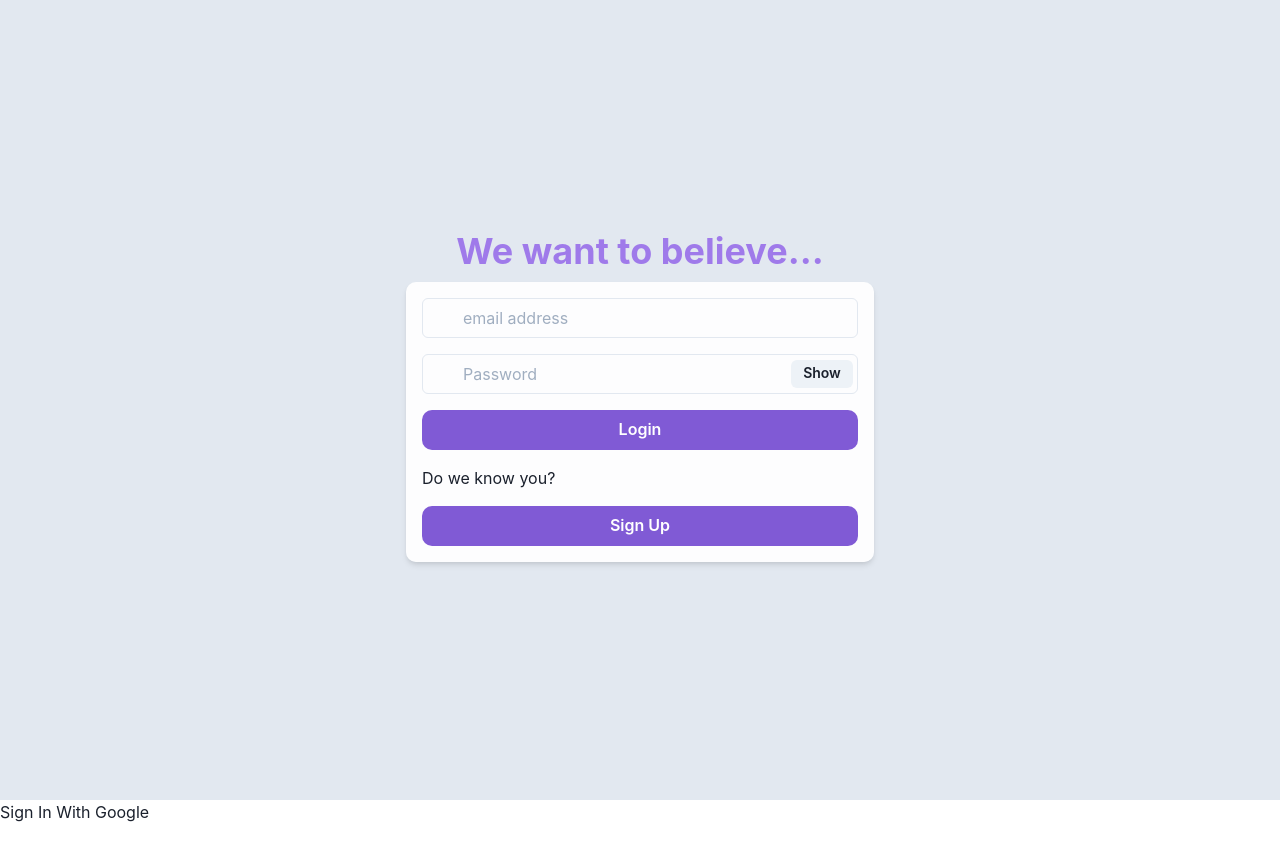
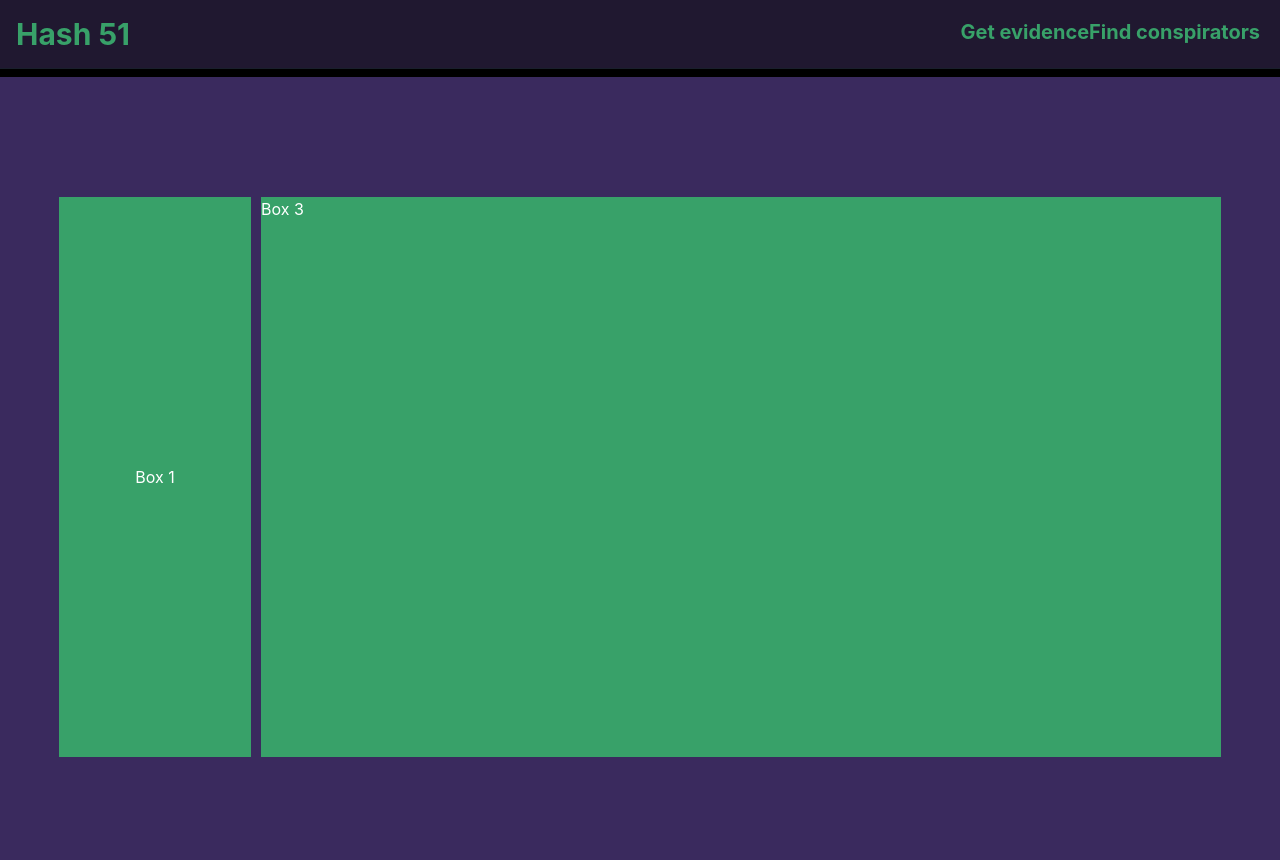
Before and after one commit to dougbacca89/Hash51-2.0, a React app: page / in a window 1280 px wide. Shown: the top 860 px of the page. Before the commit the page ends 824 px from the top, so only its background shows below. Built offline with nearby package versions, Linux system fonts and the light colour scheme.

Commit message:
refactored story page and added basic boxes

```diff
--- a/client/src/pages/App.jsx
+++ b/client/src/pages/App.jsx
@@ -6,14 +6,28 @@ import {
   Switch,
   Route } from "react-router-dom";
 
+  import {
+    Flex,
+    Heading,
+    Input,
+    Button,
+    InputGroup,
+    Stack,
+    InputLeftElement,
+    Box,
+    FormControl,
+    InputRightElement
+  } from "@chakra-ui/react";
+
 
 import LoginContainer from './loginPage/LoginContainer.jsx';
 import StoryContainer from './storyPage/StoryContainer.jsx';
 import SearchContainer from './searchPage/SearchContainer.jsx';
+import Header from './Header.jsx';
 
 
 const App = () => {
-  const [user, setUser] = useState(null);
+  const [user, setUser] = useState({});
 
   const updateUserClick = (userName) => {
     setUser(userName);
@@ -22,9 +36,19 @@ const App = () => {
 
   return (
     <div>
+      <Header />
+      <Flex
+        flexDirection="column"
+        width="100wh"
+        height="100vh"
+        backgroundColor="#3a2a5e"
+        justifyContent="center"
+        alignItems="center"
+      >
         <Switch>
           <Route exact path="/">
-          <LoginContainer user={user} updateUserClick={updateUserClick}/>
+          <StoryContainer user={user}/>
+          {/* <LoginContainer user={user} updateUserClick={updateUserClick}/> */}
           </Route>
           <Route path="/story">
             <StoryContainer user={user}/>
@@ -33,6 +57,7 @@ const App = () => {
             <SearchContainer user={user}/>
           </Route>
         </Switch>
+      </Flex>
     </div>
   );
 };
--- /dev/null
+++ b/client/src/pages/Header.jsx
@@ -0,0 +1,19 @@
+import React from "react";
+import { Flex, Heading, Link, Box } from "@chakra-ui/react";
+
+const Header = () => (
+  <div>
+    <Flex justify="space-between" borderBottom="1px" bg="#201830" p={3}>
+      <Heading as="h3" size="lg" m={1} color="green.500">
+        Hash 51
+      </Heading>
+      <Heading as="h3" size="md" m={2}>
+        <Link color="green.500">Get evidence</Link>
+        <Link color="green.500">Find conspirators</Link>
+      </Heading>
+    </Flex>
+    <Box width="full" height="8px" bg="black" />
+  </div>
+);
+
+export default Header;
--- a/client/src/pages/loginPage/LoginContainer.jsx
+++ b/client/src/pages/loginPage/LoginContainer.jsx
@@ -20,7 +20,7 @@ const LoginContainer = (props) => {
         <div>
         <Login createUserClick={createUserClick}/>
         <GoogleButton />
-        </div>:
+        </div> :
         <CreateUser updateUserClick={updateUserClick}/>
       }
     </div>
--- a/client/src/pages/loginPage/components/CreateUser.jsx
+++ b/client/src/pages/loginPage/components/CreateUser.jsx
@@ -22,21 +22,13 @@ const CreateUser = () => {
   const [showPassword] = useState(false);
 
   return (
-    <Flex
-      flexDirection="column"
-      width="100wh"
-      height="100vh"
-      backgroundColor="gray.200"
-      justifyContent="center"
-      alignItems="center"
-      >
     <Stack
       flexDir="column"
       mb="2"
       justifyContent="center"
       alignItems="center"
     >
-        <Heading color="purple.400">We want you to believe, too...</Heading>
+      <Heading color="green.500">We want you to believe, too...</Heading>
       <Box minW={{ base: "90%", md: "468px" }}>
         <form>
           <Stack
@@ -100,7 +92,6 @@ const CreateUser = () => {
         </form>
       </Box>
     </Stack>
-    </Flex>
   );
 };
 
--- a/client/src/pages/loginPage/components/GoogleButton.jsx
+++ b/client/src/pages/loginPage/components/GoogleButton.jsx
@@ -6,11 +6,11 @@ import { UserContext } from '../../../contexts/UserContext';
 const GoogleButton = () => {
   const { googleLogin } = useContext(UserContext);
   return (
-  <a href='auth/google'>
-  {/* <button type='button' onClick={ googleLogin }> */}
-    Sign In With Google
-  {/* </button> */}
-  </a>
+    <a href='auth/google'>
+      <button type='button' onClick={ googleLogin }>
+        Sign In With Google
+      </button>
+    </a>
     );
 };
 
--- a/client/src/pages/loginPage/components/Login.jsx
+++ b/client/src/pages/loginPage/components/Login.jsx
@@ -25,21 +25,13 @@ const Login = props => {
   console.log(isLoggedIn);
 
   return (
-    <Flex
-    flexDirection="column"
-    width="100wh"
-    height="100vh"
-    backgroundColor="gray.200"
-    justifyContent="center"
-    alignItems="center"
-    >
     <Stack
       flexDir="column"
       mb="2"
       justifyContent="center"
       alignItems="center"
     >
-        <Heading color="purple.400">We want to believe...</Heading>
+      <Heading color="green.500">We want to believe...</Heading>
       <Box minW={{ base: "90%", md: "468px" }}>
         <form>
           <Stack
@@ -76,9 +68,11 @@ const Login = props => {
             </FormControl>
             <Button
               borderRadius={10}
+              color="white"
               type="submit"
               variant="solid"
-                colorScheme="purple"
+              bg="purple.600"
+              _hover={{ bg: "green.500" }}
             >
               Login
             </Button>
@@ -90,7 +84,8 @@ const Login = props => {
               color="white"
               onClick={createUserClick}
               variant="solid"
-                colorScheme="purple"
+              bg="purple.600"
+              _hover={{ bg: "green.500" }}
             >
               Sign Up
             </Button>
@@ -98,7 +93,6 @@ const Login = props => {
         </form>
       </Box>
     </Stack>
-    </Flex>
   );
 };
 
--- a/client/src/pages/storyPage/StoryContainer.jsx
+++ b/client/src/pages/storyPage/StoryContainer.jsx
@@ -3,6 +3,15 @@
 import React, { useState } from 'react';
 import PropTypes from 'prop-types';
 
+import {
+  Flex,
+  Text,
+  Box,
+  Square,
+  Center
+} from "@chakra-ui/react";
+
+import LoginContainer from '../loginPage/LoginContainer.jsx';
 import User from './components/User.jsx';
 import ConspiratorList from './components/ConspiratorList.jsx';
 import Story from './components/Story.jsx';
@@ -13,9 +22,14 @@ const StoryContainer = props => {
   const { user } = props;
 
   return (
-    <div>
-      <h1>Stories</h1>
-    </div>
+    <Flex color="white">
+      <Center w="15vw" bg="green.500" mr="10px">
+        <Text>Box 1</Text>
+      </Center>
+      <Box flex="1" bg="green.500" h="70vh" minW="75vw">
+        <Text>Box 3</Text>
+      </Box>
+    </Flex>
   );
 };
 
```
Also changed, not shown: 1 other file (tests, documents, lock files or other folders). Lines whose indentation alone changed are shown as unchanged.
